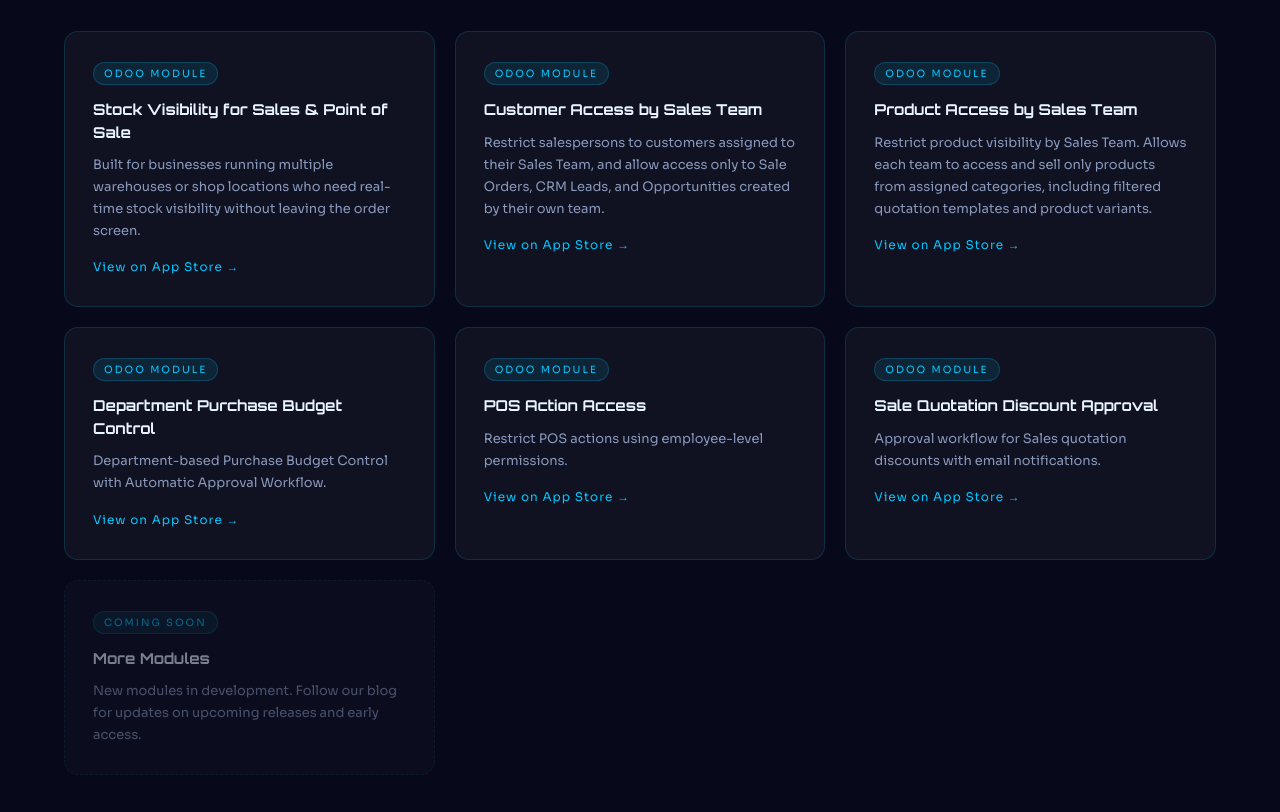
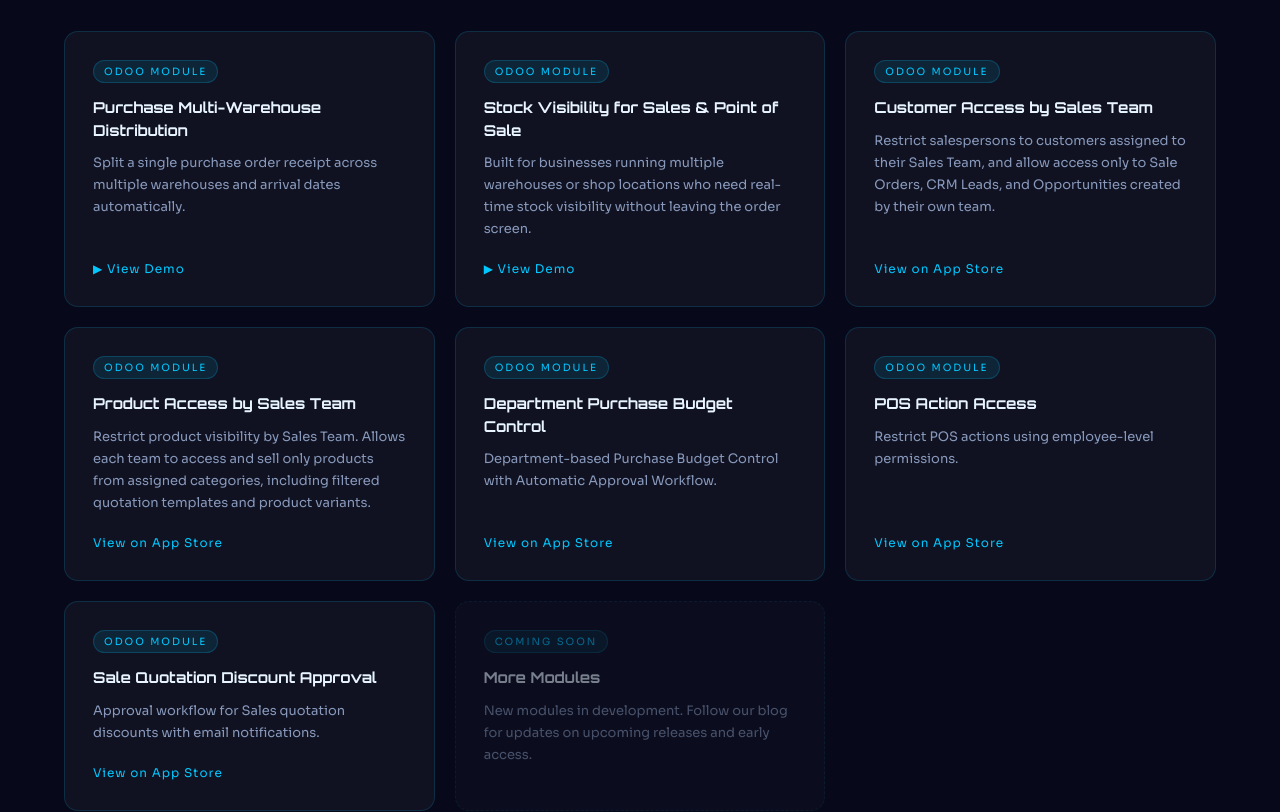
Before and after one commit to thanhtut-dev/qubitprime, a Next.js app: page / in a window 1280 px wide. Shown: the part 1280-2092 px from the top of the page. Built offline with nearby package versions, Linux system fonts and the light colour scheme.

Commit message:
Update product page

```diff
--- a/app/components/Products.js
+++ b/app/components/Products.js
@@ -2,34 +2,46 @@
 
 const products = [
   {
+    name: 'Purchase Multi-Warehouse Distribution',
+    desc: 'Split a single purchase order receipt across multiple warehouses and arrival dates automatically.',
+    link: '',
+    demo_link: 'https://youtu.be/oF0QMPGj5NE?si=Cg0IMIVcRRBzyZqS',
+  },
+  {
     name: 'Stock Visibility for Sales & Point of Sale',
     desc: 'Built for businesses running multiple warehouses or shop locations who need real-time stock visibility without leaving the order screen.',
-    link: 'https://apps.odoo.com/apps/modules/19.0/qb_stock_visibility_sale_pos',
+    link: '',
+    demo_link: 'https://youtu.be/WyIpwIvrx-4?si=YUPBAreq9uD4YSAm',
   },
   {
     name: 'Customer Access by Sales Team',
     desc: 'Restrict salespersons to customers assigned to their Sales Team, and allow access only to Sale Orders, CRM Leads, and Opportunities created by their own team.',
     link: 'https://apps.odoo.com/apps/modules/18.0/customer_access_by_sales_team',
+    demo_link: '',
   },
   {
     name: 'Product Access by Sales Team',
     desc: 'Restrict product visibility by Sales Team. Allows each team to access and sell only products from assigned categories, including filtered quotation templates and product variants.',
     link: 'https://apps.odoo.com/apps/modules/18.0/product_access_by_sales_team',
+    demo_link: '',
   },
   {
     name: 'Department Purchase Budget Control',
     desc: 'Department-based Purchase Budget Control with Automatic Approval Workflow.',
     link: 'https://apps.odoo.com/apps/modules/18.0/purchase_order_budget_control',
+    demo_link: '',
   },
   {
     name: 'POS Action Access',
     desc: 'Restrict POS actions using employee-level permissions.',
     link: 'https://apps.odoo.com/apps/modules/18.0/pos_control_buttons_access',
+    demo_link: '',
   },
   {
     name: 'Sale Quotation Discount Approval',
     desc: 'Approval workflow for Sales quotation discounts with email notifications.',
     link: 'https://apps.odoo.com/apps/modules/16.0/sale_quotation_discount_approval',
+    demo_link: '',
   },
 ];
 
@@ -61,6 +73,7 @@
         display: 'grid',
         gridTemplateColumns: 'repeat(auto-fit, minmax(280px, 1fr))',
         gap: '20px',
+        alignItems: 'stretch',
       }}>
         {products.map((product, i) => (
           <div key={i}
@@ -71,6 +84,8 @@
               padding: '28px',
               transition: 'all 0.3s',
               cursor: 'pointer',
+              display: 'flex',
+              flexDirection: 'column',
             }}
             onMouseEnter={e => {
               e.currentTarget.style.borderColor = 'var(--cyan)';
@@ -83,15 +98,19 @@
               e.currentTarget.style.background = 'var(--card)';
             }}
           >
+            {/* Tag */}
             <span style={{
               display: 'inline-block', fontSize: '10px',
               letterSpacing: '2px', textTransform: 'uppercase',
               color: 'var(--cyan)', background: 'rgba(0,200,255,0.1)',
               border: '1px solid rgba(0,200,255,0.2)',
               borderRadius: '20px', padding: '3px 10px', marginBottom: '14px',
+              alignSelf: 'flex-start',
             }}>
               Odoo Module
             </span>
+
+            {/* Title */}
             <h3 style={{
               fontFamily: 'var(--font-orbitron), monospace',
               fontSize: '15px', fontWeight: 700,
@@ -99,20 +118,55 @@
             }}>
               {product.name}
             </h3>
-            <p style={{ fontSize: '13px', color: 'var(--muted)', lineHeight: 1.7 }}>
+
+            {/* Description — flex:1 pushes links to bottom */}
+            <p style={{
+              fontSize: '13px', color: 'var(--muted)',
+              lineHeight: 1.7, flex: 1,
+            }}>
               {product.desc}
             </p>
-            <a href={product.link} style={{
+
+            {/* Links — always at bottom */}
+            <div style={{ marginTop: '20px', display: 'flex', flexDirection: 'row', gap: '10px' }}>
+              {product.link && (
+              <a
+                href={product.link}
+                target="_blank"
+                rel="noopener noreferrer"
+                style={{
                   display: 'inline-flex', alignItems: 'center', gap: '6px',
                   fontSize: '12px', color: 'var(--cyan)',
-              marginTop: '16px', textDecoration: 'none', letterSpacing: '1px',
+                  textDecoration: 'none', letterSpacing: '1px',
                   transition: 'gap 0.2s',
                 }}
                 onMouseEnter={e => e.currentTarget.style.gap = '10px'}
                 onMouseLeave={e => e.currentTarget.style.gap = '6px'}
               >
-              View on App Store →
+                View on App Store
               </a>
+              )}
+
+              {/* Only show demo link if it exists */}
+              {product.demo_link && (
+                <a
+                  href={product.demo_link}
+                  target="_blank"
+                  rel="noopener noreferrer"
+                  style={{
+                    display: 'inline-flex', alignItems: 'center', gap: '6px',
+                    fontSize: '12px', color: 'var(--cyan)',
+                    textDecoration: 'none', letterSpacing: '1px',
+                    transition: 'gap 0.2s',
+                    flex: 'end',
+                  }}
+                  onMouseEnter={e => e.currentTarget.style.gap = '10px'}
+                  onMouseLeave={e => e.currentTarget.style.gap = '6px'}
+                >
+                  ▶ View Demo
+                </a>
+              )}
+            </div>
           </div>
         ))}
 
@@ -122,6 +176,7 @@
           border: '1px dashed var(--border)',
           borderRadius: 'var(--radius)',
           padding: '28px', opacity: 0.5,
+          display: 'flex', flexDirection: 'column',
         }}>
           <span style={{
             display: 'inline-block', fontSize: '10px',
@@ -129,6 +184,7 @@
             color: 'var(--cyan)', background: 'rgba(0,200,255,0.1)',
             border: '1px solid rgba(0,200,255,0.2)',
             borderRadius: '20px', padding: '3px 10px', marginBottom: '14px',
+            alignSelf: 'flex-start',
           }}>
             Coming Soon
           </span>
@@ -139,7 +195,7 @@
           }}>
             More Modules
           </h3>
-          <p style={{ fontSize: '13px', color: 'var(--muted)', lineHeight: 1.7 }}>
+          <p style={{ fontSize: '13px', color: 'var(--muted)', lineHeight: 1.7, flex: 1 }}>
             New modules in development. Follow our blog for updates on upcoming releases and early access.
           </p>
         </div>
```
Lines whose indentation alone changed are shown as unchanged.
